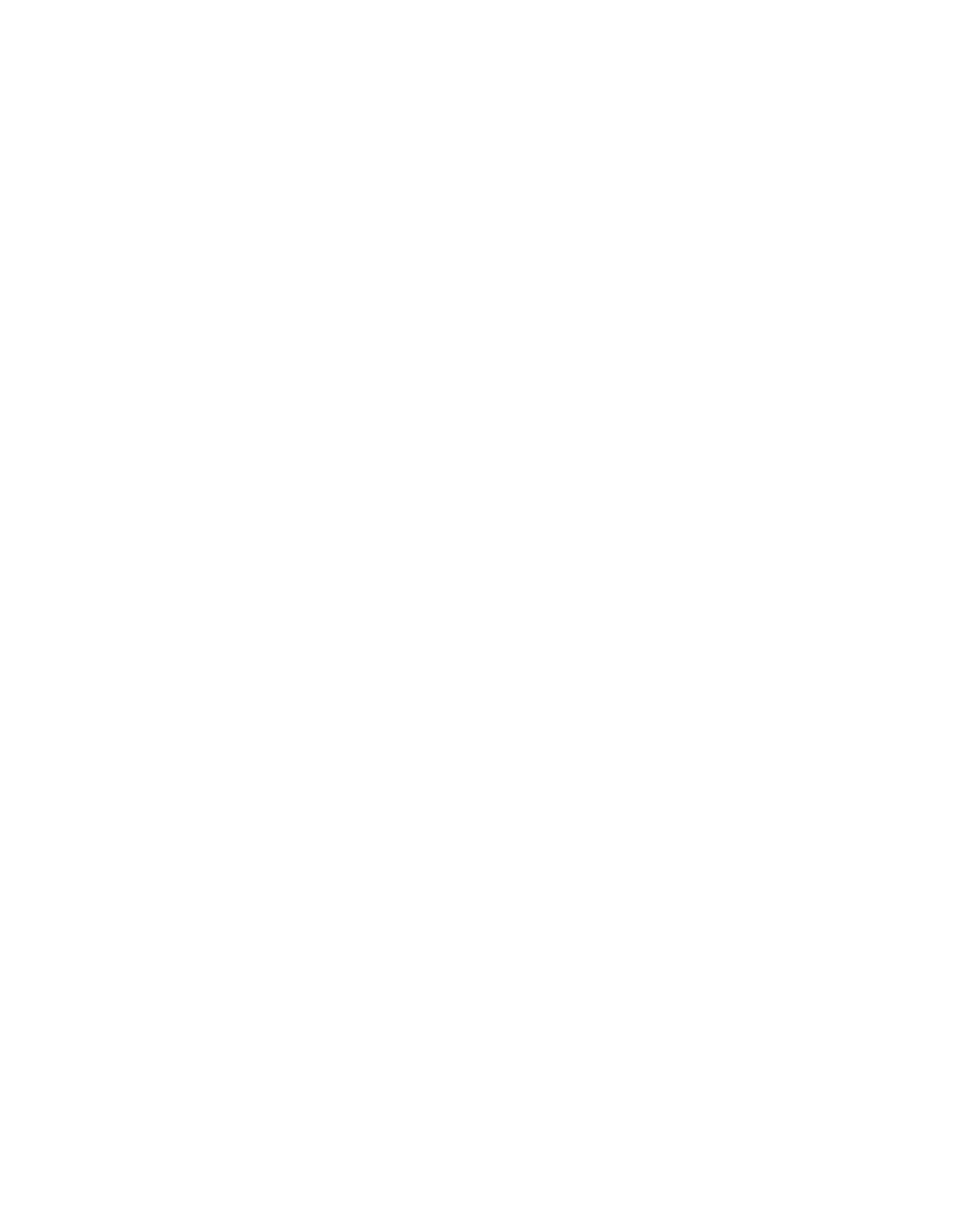
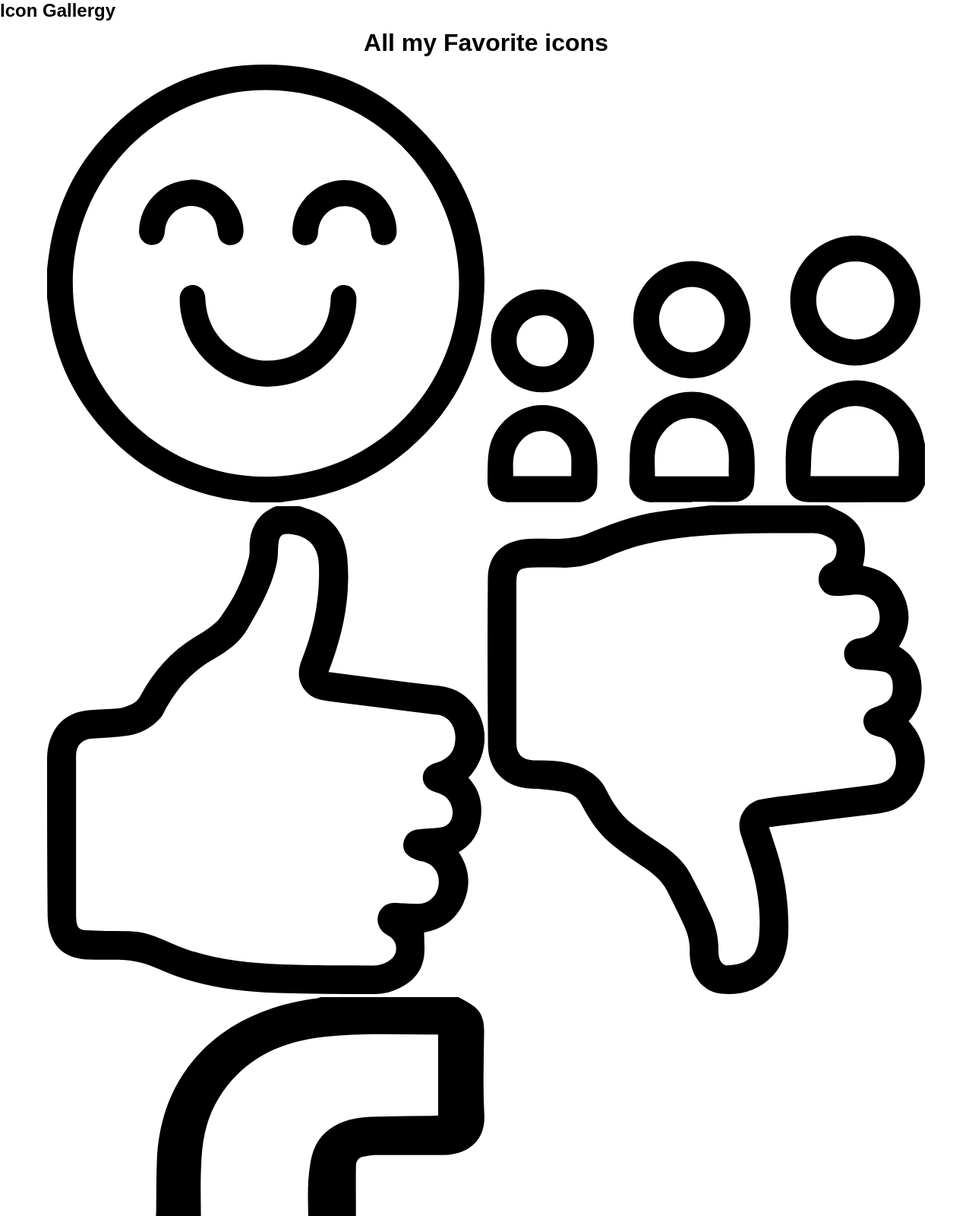
Before and after one commit to DevianoDames/Dames_Deviano_SVG, a plain HTML site: page index.html in a window 1280 px wide. Shown: the top 1600 px of the page at 76% size. Before the commit the page ends 800 px from the top, so only its background shows below. Drawn offline with Linux system fonts and the light colour scheme.

Commit message:
added js

```diff
--- a/css/main.css
+++ b/css/main.css
@@ -0,0 +1,32 @@
+* {
+    border: none;
+    padding: 0;
+    margin: 0;
+
+    box-sizing: border-box;
+}
+
+body {
+    font-size: 16px;
+    background-color: white;
+
+    color: black;
+
+    font-family: Arial, Helvetica, sans-serif;
+
+
+}
+
+.hidden { display: none;}
+
+.icons {text-align: center;}
+
+.icons h2 { font-size: 2em;margin: 10px 0;}
+
+.icons div {
+    width: 45%;
+    display: inline-block;
+
+}
+
+.icons div img { width: 100%;}
--- a/index.html
+++ b/index.html
@@ -4,9 +4,71 @@
     <meta charset="UTF-8">
     <meta http-equiv="X-UA-Compatible" content="IE=edge">
     <meta name="viewport" content="width=device-width, initial-scale=1.0">
-    <title>Document</title>
+    <link rel="stylesheet" href="css/main.css">
+    <title>Icon Gallery</title>
 </head>
 <body>
+    <header>
+        <h1 class="hidden">The Best Icon Gallergy</h1>
+        <h2>Icon Gallergy</h2>
+    </header>
+
+    <section class="icons">
+        <h2>All my Favorite icons</h2>
+
+        <div>
+            <img src="images/Asset 2.svg" alt="vector graphic">
+        </div>
+
+        <div>
+            <img src="images/Asset 3.svg" alt="vector graphic">
+        </div>
+
+        <div>
+            <img src="images/Asset 4.svg" alt="vector graphic">
+        </div>
+
+        <div>
+            <img src="images/Asset 5.svg" alt="vector graphic">
+        </div>
+
+        <div>
+            <img src="images/Asset 6.svg" alt="vector graphic">
+        </div>
+
+        <div>
+            <img src="images/Asset 7.svg" alt="vector graphic">
+        </div>
+
+        <div>
+            <img src="images/Asset 8.svg" alt="vector graphic">
+        </div>
+
+        <div>
+            <img src="images/Asset 9.svg" alt="vector graphic">
+        </div>
+
+        <div>
+            <img src="images/Asset 10.svg" alt="vector graphic">
+        </div>
+
+        <div>
+            <img src="images/Asset 11.svg" alt="vector graphic">
+        </div>
+
+
+    </section>
+
+        <footer>
+            <h1 class="hidden">footer</h1>
+            <h2>footer content here</h2>
+            <!--put your mocked up footer stuff here -->
+        </footer>
+
+        <!--Javascript links alweats go here at the very bottom of the page-->
+
+        <script src="js/main.js"></script>
+
 
 </body>
 </html>
```
Also changed, not shown: js/main.js (added), 1 other file.
